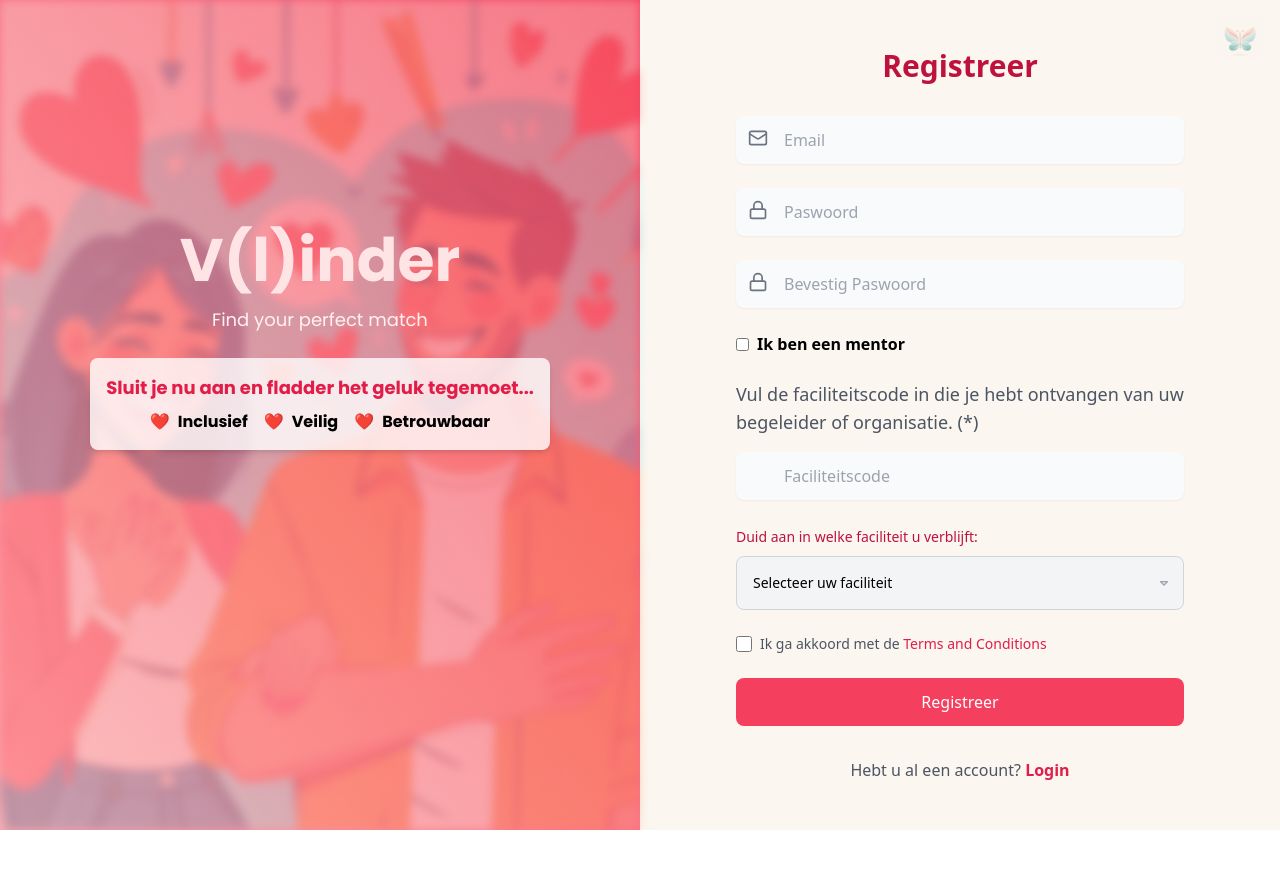
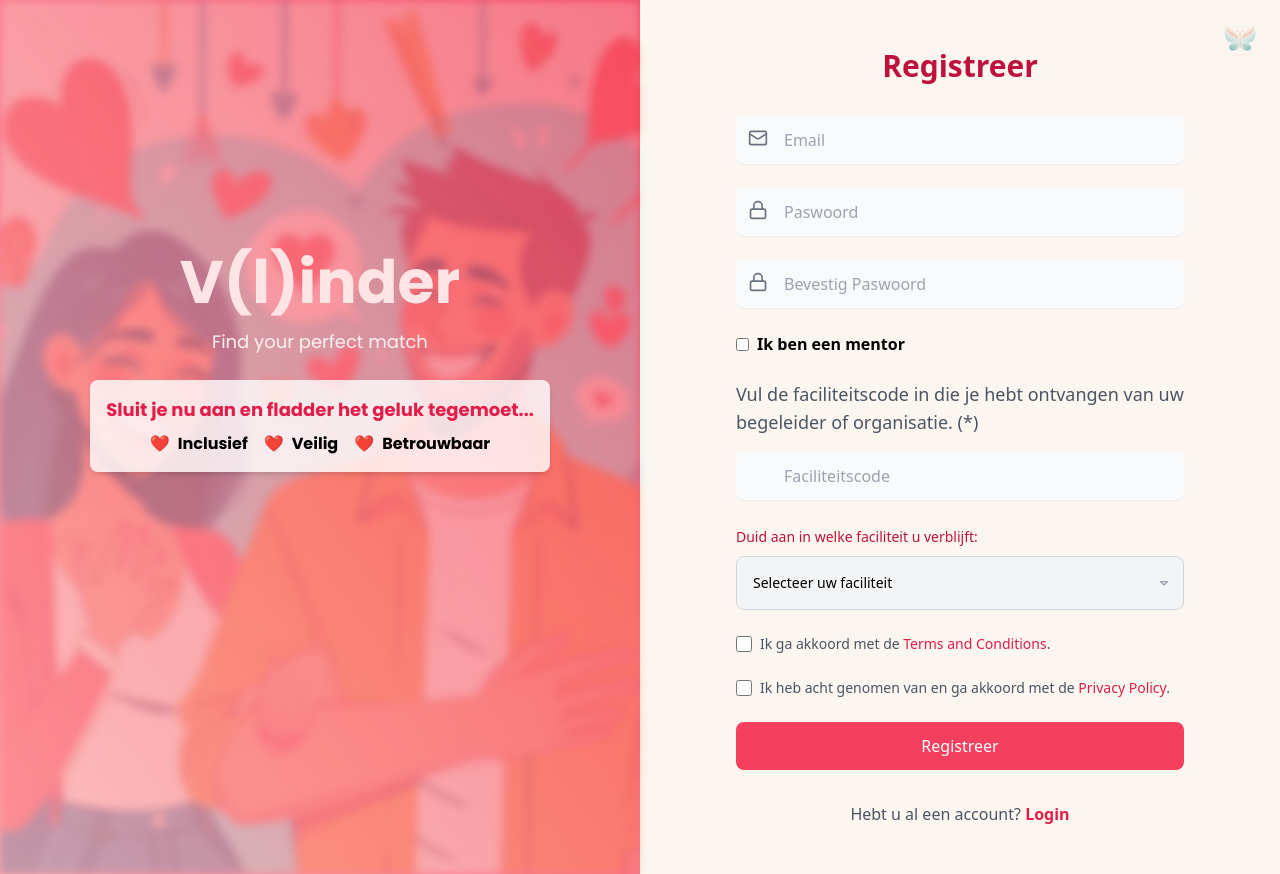
Before and after one commit to remcohofmans/RnD, a React (Create React App) app: page /feed in a window 1280 px wide. Both pictures are taken after a click on the button "Registreer hier". Before the commit the page ends 830 px from the top, so only its background shows below. Built offline with nearby package versions, Linux system fonts and the light colour scheme; no server answers.

Commit message:
Separate Terms and Privacy Policy

```diff
--- a/src/Components/LoginRegister.jsx
+++ b/src/Components/LoginRegister.jsx
@@ -379,7 +379,7 @@ const LoginRegister = ({ loginWithEmail, signUpWithEmail, error }) => {
                   </div>
                 </div>
 
-                {/* Terms Agreement */}
+                {/* Terms & Conditions Agreement */}
                 <div className="flex items-center">
                   <input
                     type="checkbox"
@@ -388,7 +388,20 @@ const LoginRegister = ({ loginWithEmail, signUpWithEmail, error }) => {
                     className="h-4 w-4 text-[#e11d48] focus:ring-[#fda4af]"
                   />
                   <label className="ml-2 text-gray-600 text-sm">
-                    Ik ga akkoord met de <a href="#" className="text-[#e11d48]" onClick={(e) => { e.preventDefault(); setShowTermsModal(true); }}>Terms and Conditions</a>
+                    Ik ga akkoord met de <a href="#" className="text-[#e11d48]" onClick={(e) => { e.preventDefault(); setShowTermsModal(true); }}>Terms and Conditions</a>.
+                  </label>
+                </div>
+
+                {/* Privacy Policy Agreement */}
+                <div className="flex items-center">
+                  <input
+                    type="checkbox"
+                    checked={isTermsAgreed}
+                    onChange={(e) => setIsTermsAgreed(e.target.checked)}
+                    className="h-4 w-4 text-[#e11d48] focus:ring-[#fda4af]"
+                  />
+                  <label className="ml-2 text-gray-600 text-sm">
+                    Ik heb acht genomen van en ga akkoord met de <a href="#" className="text-[#e11d48]" onClick={(e) => { e.preventDefault(); setShowTermsModal(true); }}>Privacy Policy</a>.
                   </label>
                 </div>
 
```
